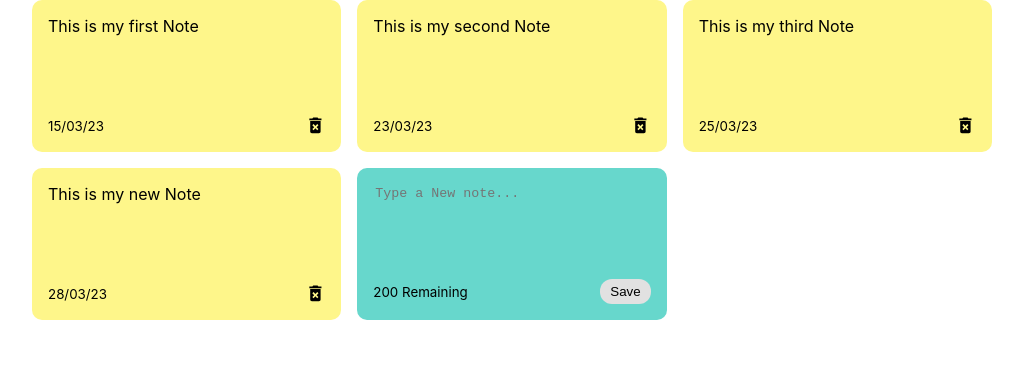
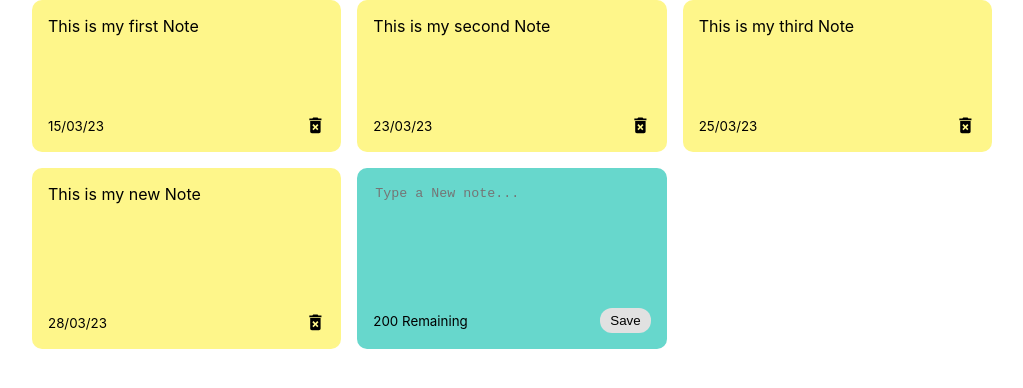
Before and after one commit to iamartyaa/todo-list, a React (Create React App) app: page / in a window 1280 px wide. Shown: the top 388 px of the page, without its empty margins (128-1151 px from the left). Built offline with nearby package versions, Linux system fonts and the light colour scheme; the HTML template or start-up script is replaced by a standard one.

Commit message:
updated dynamic behavior

```diff
--- a/src/App.js
+++ b/src/App.js
@@ -35,13 +35,18 @@ const App = () => {
       date: date.toLocaleDateString(),
     }
 
-    const newNotes = [...notes,newNote];
+    const newNotes = [...notes, newNote];
 
     setNotes(newNotes);
   };
 
+  const deleteNote = (id) => {
+    const newNotes = notes.filter((note) => note.id !== id);
+    setNotes(newNotes);
+  }
+
   return (<div className="container">
-    <NotesList notes={notes} handleAddNote={addNote}/>
+    <NotesList notes={notes} handleAddNote={addNote} handleDeleteNote={deleteNote} />
   </div>)
 }
 
--- a/src/components/AddNote.js
+++ b/src/components/AddNote.js
@@ -4,21 +4,27 @@ const AddNote = ({ handleAddNote }) => {
 
     const [noteText, setNodeText] = useState('');
 
+    const characterLimit = 200;
+
     const handleChange = (e) => {
-        setNodeText((noteText) => noteText = e.target.value);
+        if (characterLimit - e.target.value.length >= 0) {
+            setNodeText((noteText) => noteText = e.target.value);
+        }
     }
 
     const handleSaveClick = (e) => {
-        handleAddNote(noteText);
-        setNodeText('');
+        if (noteText.trim().length > 0) {
+            handleAddNote(noteText);
+            setNodeText('');
+        }
     }
 
     return (
         <div className="note new">
-            <textarea value={noteText} onChange={handleChange} rows='5' cols='8' placeholder="Type a New note...">
+            <textarea value={noteText} onChange={handleChange} rows='8' cols='10' placeholder="Type a New note...">
             </textarea>
             <div className="note-footer">
-                <small>200 Remaining</small>
+                <small>{characterLimit - noteText.length} Remaining</small>
                 <button onClick={handleSaveClick} className="save">Save</button>
             </div>
         </div>
--- a/src/components/Note.js
+++ b/src/components/Note.js
@@ -1,13 +1,13 @@
 import { MdDeleteForever } from 'react-icons/md';
 
 
-const Note = ({ id, text, date }) => {
+const Note = ({ id, text, date, handleDeleteNote }) => {
     return (
         <div className="note">
             <span>{text}</span>
             <div className="note-footer">
                 <small>{date}</small>
-                <MdDeleteForever className='delete-icon' size='1.3em' />
+                <MdDeleteForever  className='delete-icon' size='1.3em' onClick={() => handleDeleteNote(id)} />
             </div>
         </div>
     );
--- a/src/components/NotesList.js
+++ b/src/components/NotesList.js
@@ -1,14 +1,14 @@
 import AddNote from "./AddNote";
 import Note from "./Note";
 
-const NotesList = ({ notes , handleAddNote }) => {
+const NotesList = ({ notes, handleAddNote, handleDeleteNote }) => {
     return (
         <div className="notes-list">
             {notes.map((note) => (
-                <Note id={note.id} text={note.text} date={note.date} />
+                <Note id={note.id} text={note.text} date={note.date} handleDeleteNote={handleDeleteNote} />
             ))}
 
-            <AddNote handleAddNote={handleAddNote}/>
+            <AddNote handleAddNote={handleAddNote} />
         </div>
     );
 }
--- a/src/index.css
+++ b/src/index.css
@@ -60,6 +60,7 @@ textarea:focus {
   display: flex;
   flex-direction: column;
   justify-content: space-between;
+  white-space: pre-wrap;
 }
 
 .note-footer {
@@ -67,3 +68,7 @@ textarea:focus {
   align-items: center;
   justify-content: space-between;
 }
+
+.delete-icon {
+  cursor: pointer;
+}
```
